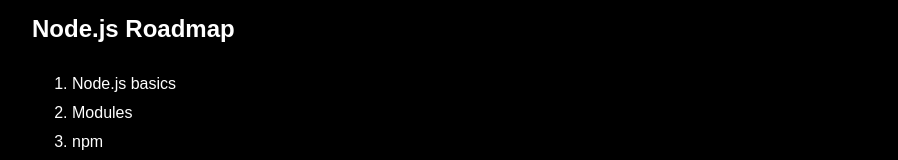
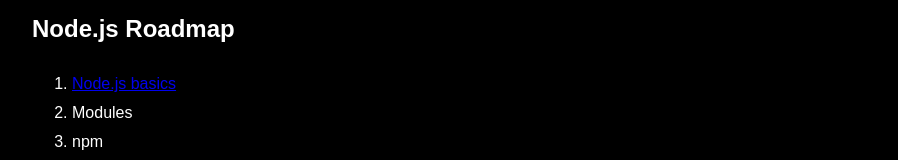
Before and after one commit to asmitbiswas/Project-Next-JS, a Next.js app in the folder app/: page /Node.js in a window 1280 px wide. Shown: the part 2656-2816 px from the top of the page, without its empty margins (308-1206 px from the left). Built offline with nearby package versions, Linux system fonts and the light colour scheme.

Commit message:
wrote basics page

```diff
--- a/app/app/(categories)/Node.js/page.tsx
+++ b/app/app/(categories)/Node.js/page.tsx
@@ -1,3 +1,5 @@
+import Link from "next/link";
+
 export default function NodeJS() {
     const codeStyle = {
         backgroundColor: "#111",
@@ -145,7 +147,7 @@ server.listen(3000);`}</code>
             <h2>Node.js Roadmap</h2>
 
             <ol>
-                <li>Node.js basics</li>
+                <li><Link href="/Node.js/basics">Node.js basics</Link></li>
                 <li>Modules</li>
                 <li>npm</li>
                 <li>File system</li>
```
